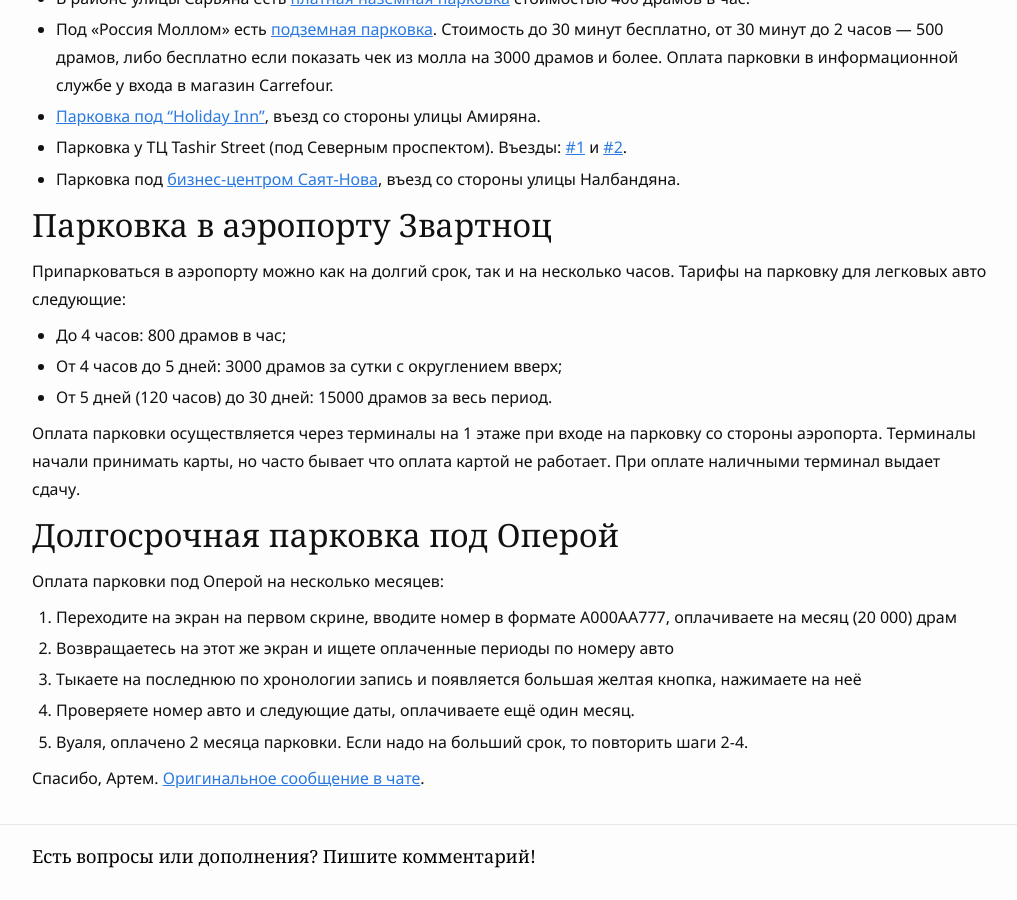
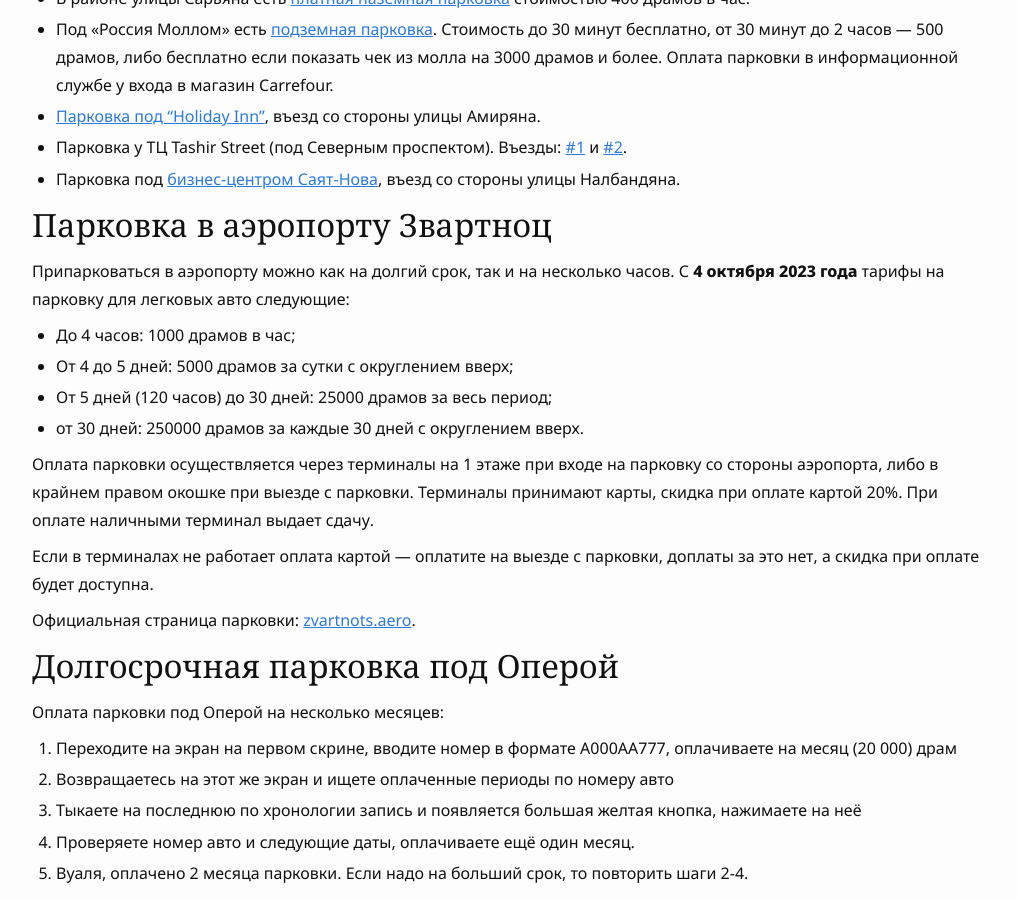
Before and after one commit to haywiki/haywiki.github.io, a Jekyll site: the page built from drive/parking.md, in a window 1280 px wide and 900 px high, scrolled down 1699 px. Shown: the whole window, without its empty margins (128-1145 px from the left). Built offline with Jekyll 4.4.1, drawn with Linux system fonts in a browser that asks for light colours; nearby versions of some CDN libraries; a script that is not in the unit is left out.

Commit message:
апдейт парковки в аэропорту

```diff
--- a/drive/parking.md
+++ b/drive/parking.md
@@ -60,13 +60,18 @@
 
 ## Парковка в аэропорту Звартноц {#airport}
 
-Припарковаться в аэропорту можно как на долгий срок, так и на несколько часов. Тарифы на парковку для легковых авто следующие:
+Припарковаться в аэропорту можно как на долгий срок, так и на несколько часов. С **4 октября 2023 года** тарифы на парковку для легковых авто следующие:
 
-- До 4 часов: 800 драмов в час;
-- От 4 часов до 5 дней: 3000 драмов за сутки с округлением вверх;
-- От 5 дней (120 часов) до 30 дней: 15000 драмов за весь период.
+- До 4 часов: 1000 драмов в час;
+- От 4 до 5 дней: 5000 драмов за сутки с округлением вверх;
+- От 5 дней (120 часов) до 30 дней: 25000 драмов за весь период;
+- от 30 дней: 250000 драмов за каждые 30 дней с округлением вверх.
 
-Оплата парковки осуществляется через терминалы на 1 этаже при входе на парковку со стороны аэропорта. Терминалы начали принимать карты, но часто бывает что оплата картой не работает. При оплате наличными терминал выдает сдачу.
+Оплата парковки осуществляется через терминалы на 1 этаже при входе на парковку со стороны аэропорта, либо в крайнем правом окошке при выезде с парковки. Терминалы принимают карты, скидка при оплате картой 20%. При оплате наличными терминал выдает сдачу.
+
+Если в терминалах не работает оплата картой — оплатите на выезде с парковки, доплаты за это нет, а скидка при оплате будет доступна.
+
+Официальная страница парковки: [zvartnots.aero](https://www.zvartnots.aero/RU/Content/Parking).
 
 ## Долгосрочная парковка под Оперой
 
```
